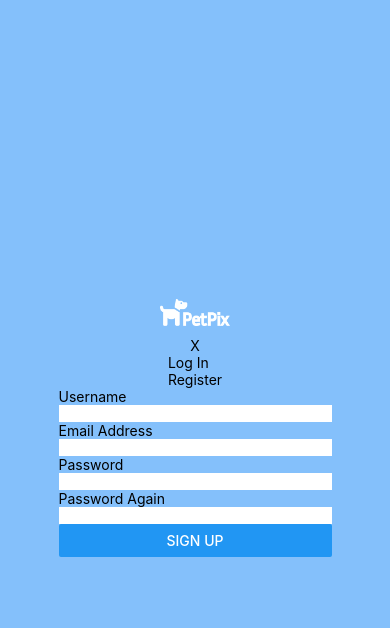
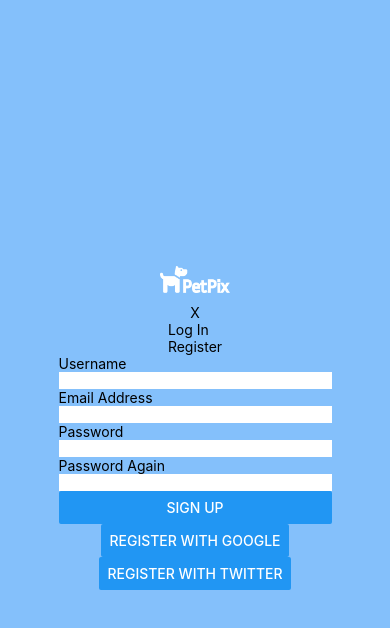
Before and after one commit to yytt77/BOC, a React Native app in the folder client/: screen / in a window 390 px wide. Both pictures are taken after a click on the button "LOGIN ICON HERE". Shown: the top 628 px of the page. Built offline with nearby package versions, Linux system fonts and the light colour scheme.

Commit message:
implement google and twitter registration calls

```diff
--- a/client/Screens/AuthScreen/RegisterScreen/Register.js
+++ b/client/Screens/AuthScreen/RegisterScreen/Register.js
@@ -6,6 +6,8 @@ import { connect } from 'react-redux';
 import PetPixLogo from '../../../Templates/PetPixLogo';
 import Tabs from '../Shared/Tabs';
 import BackButton from '../Shared/BackButton';
+import Google from '../Shared/Google';
+import Twitter from '../Shared/Twitter';
 import AccountInput from './components/AccountInput';
 import { Register as styles } from './Styles'
 import { lightTheme, darkTheme } from '../../../constants';
@@ -25,6 +27,8 @@ const RegisterScreen = function(props) {
       <BackButton />
       <Tabs />
       <AccountInput />
+      <Google />
+      <Twitter />
     </View>
   )
 }
--- /dev/null
+++ b/client/Screens/AuthScreen/Shared/Google.js
@@ -0,0 +1,24 @@
+import { Button, Text, View } from 'react-native';
+import axios from 'axios';
+
+import { API_IP } from '../../../constants.js';
+
+const googleRegEndpoint = `http://${API_IP}/user/googleUser`;
+
+export default function Twitter() {
+  const googleReg = async () => {
+    try {
+      const register = await axios.post(googleRegEndpoint, {});
+      console.log('G ', register.data);
+    } catch (err) {
+      console.log(err);
+    }
+  }
+
+  return (
+    // button will include Twitter logo
+    <View>
+      <Button title="Register with Google" onPress={ () => googleReg() }>Register with Google</Button>
+    </View>
+  )
+}
--- /dev/null
+++ b/client/Screens/AuthScreen/Shared/Twitter.js
@@ -0,0 +1,24 @@
+import { Button, Text, View } from 'react-native';
+import axios from 'axios';
+
+import { API_IP } from '../../../constants.js';
+
+const twitterRegEndpoint = `http://${API_IP}/user/twitterUser`;
+
+export default function Twitter() {
+  const twitterReg = async () => {
+    try {
+      const register = await axios.post(twitterRegEndpoint, {});
+      console.log('T ', register.data);
+    } catch (err) {
+      console.log(err);
+    }
+  }
+
+  return (
+    // button will include Twitter logo
+    <View>
+      <Button title="Register with Twitter" onPress={ () => twitterReg() }>Register with Twitter</Button>
+    </View>
+  )
+}
```
